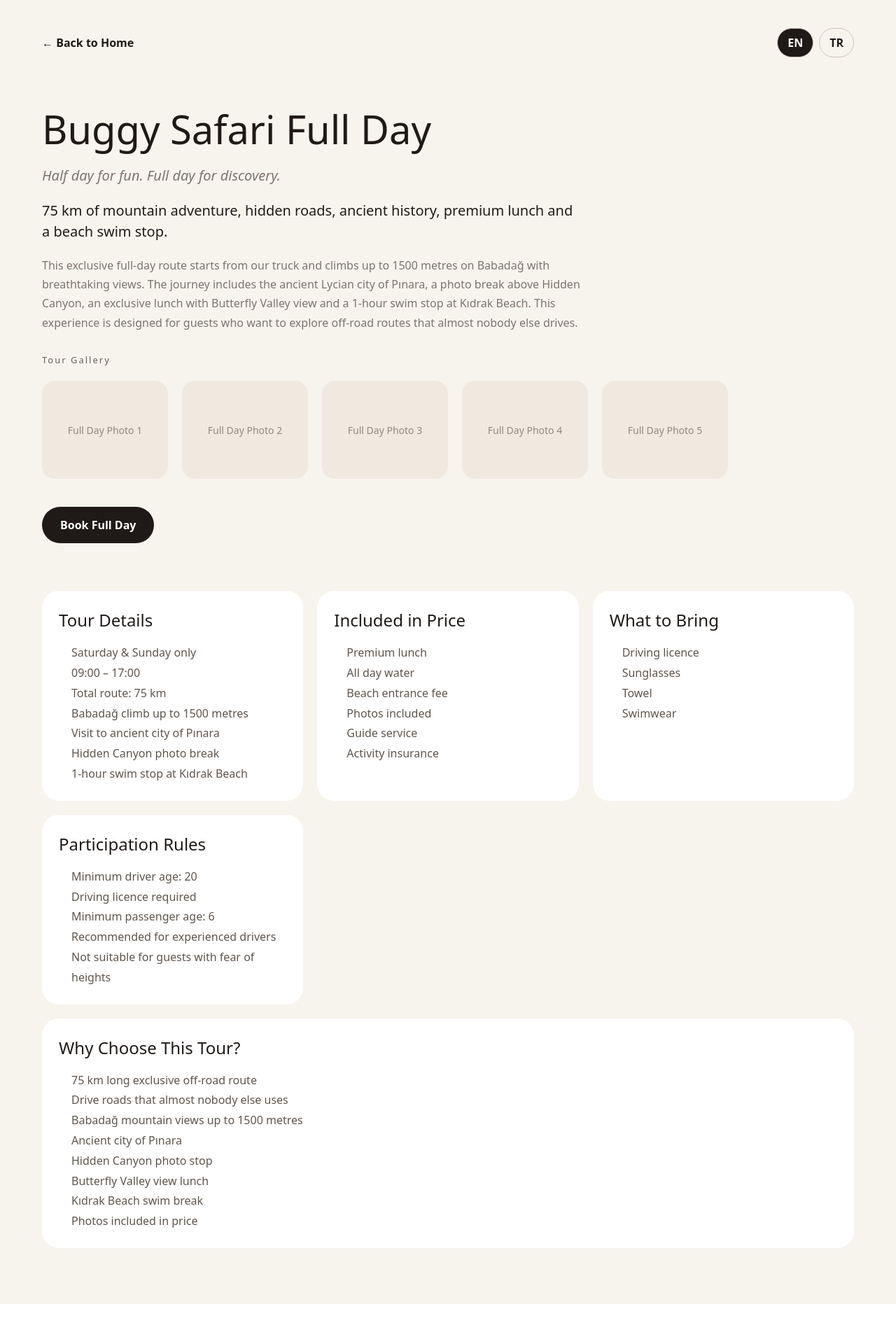
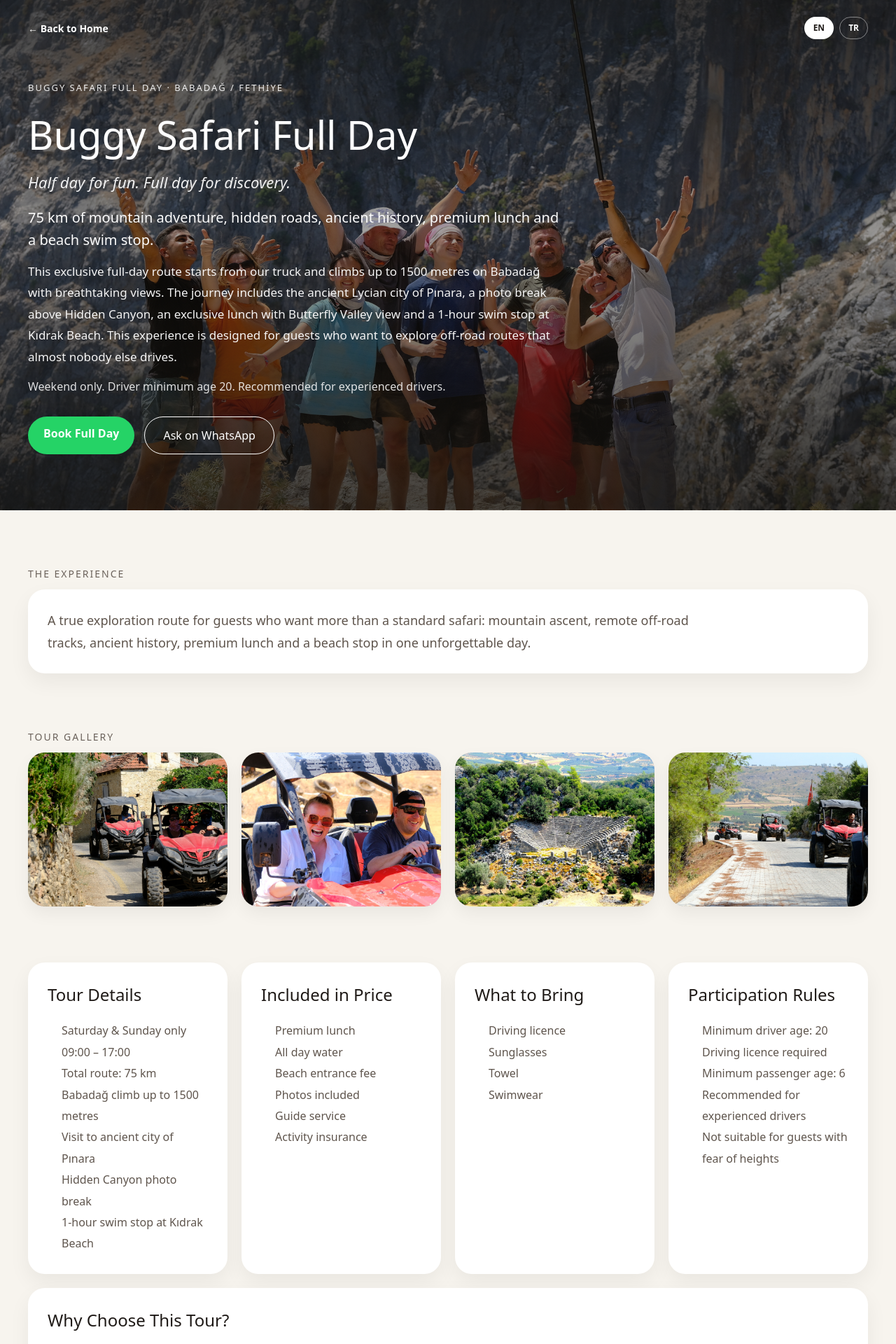
Before and after one commit to comendrive-a11y/comendrive-a11y, a Next.js app: page /buggy-full-day in a window 1280 px wide. Shown: the top 1920 px of the page at 70% size. Before the commit the page ends 1863 px from the top, so only its background shows below. Built offline with nearby package versions, Linux system fonts and the light colour scheme.

Commit message:
Update page.tsx

```diff
--- a/app/buggy-full-day/page.tsx
+++ b/app/buggy-full-day/page.tsx
@@ -5,33 +5,50 @@ import Link from "next/link";
 
 export default function BuggyFullDayPage() {
   const [lang, setLang] = React.useState<"en" | "tr">("en");
+  const isEn = lang === "en";
 
   const t = {
-    navBack: lang === "en" ? "← Back to Home" : "← Ana Sayfaya Dön",
-    title: lang === "en" ? "Buggy Safari Full Day" : "Buggy Safari Tam Gün",
-    slogan:
-      lang === "en"
+    navBack: isEn ? "← Back to Home" : "← Ana Sayfaya Dön",
+
+    heroTop: isEn
+      ? "BUGGY SAFARI FULL DAY · BABADAĞ / FETHİYE"
+      : "BUGGY SAFARI TAM GÜN · BABADAĞ / FETHİYE",
+
+    title: isEn ? "Buggy Safari Full Day" : "Buggy Safari Tam Gün",
+
+    slogan: isEn
       ? "Half day for fun. Full day for discovery."
       : "Yarım gün eğlence için. Tam gün keşif için.",
-    subtitle:
-      lang === "en"
+
+    subtitle: isEn
       ? "75 km of mountain adventure, hidden roads, ancient history, premium lunch and a beach swim stop."
       : "75 km dağ macerası, gizli yollar, antik tarih, premium öğle yemeği ve plaj yüzme molası.",
-    text:
-      lang === "en"
+
+    text: isEn
       ? "This exclusive full-day route starts from our truck and climbs up to 1500 metres on Babadağ with breathtaking views. The journey includes the ancient Lycian city of Pınara, a photo break above Hidden Canyon, an exclusive lunch with Butterfly Valley view and a 1-hour swim stop at Kıdrak Beach. This experience is designed for guests who want to explore off-road routes that almost nobody else drives."
       : "Bu özel tam günlük rota truck çıkışıyla başlar ve Babadağ’da 1500 metreye kadar muhteşem manzaralar eşliğinde yükselir. Yolculuk; antik Likya kenti Pınara, Hidden Canyon üzerinde fotoğraf molası, Butterfly Valley manzaralı özel öğle yemeği ve Kıdrak Beach’te 1 saatlik yüzme molasını içerir. Bu deneyim, neredeyse kimsenin sürmediği off-road yolları keşfetmek isteyen misafirler için tasarlanmıştır.",
 
-    gallery: lang === "en" ? "Tour Gallery" : "Tur Galerisi",
-    details: lang === "en" ? "Tour Details" : "Tur Detayları",
-    included: lang === "en" ? "Included in Price" : "Fiyata Dahil Olanlar",
-    bring: lang === "en" ? "What to Bring" : "Yanınızda Getirmeniz Gerekenler",
-    rules: lang === "en" ? "Participation Rules" : "Katılım Şartları",
-    why: lang === "en" ? "Why Choose This Tour?" : "Bu Turu Neden Seçmelisiniz?",
-    book: lang === "en" ? "Book Full Day" : "Tam Gün Rezervasyon",
+    heroNote: isEn
+      ? "Weekend only. Driver minimum age 20. Recommended for experienced drivers."
+      : "Sadece hafta sonu yapılır. Minimum sürücü yaşı 20’dir. Deneyimli sürücüler için tavsiye edilir.",
 
-    detailItems:
-      lang === "en"
+    gallery: isEn ? "Tour Gallery" : "Tur Galerisi",
+    experienceTitle: isEn ? "The Experience" : "Deneyim",
+
+    experienceText: isEn
+      ? "A true exploration route for guests who want more than a standard safari: mountain ascent, remote off-road tracks, ancient history, premium lunch and a beach stop in one unforgettable day."
+      : "Standart bir safari turundan daha fazlasını isteyen misafirler için gerçek bir keşif rotası: dağ çıkışı, uzak off-road yolları, antik tarih, premium öğle yemeği ve aynı gün içinde plaj molası.",
+
+    details: isEn ? "Tour Details" : "Tur Detayları",
+    included: isEn ? "Included in Price" : "Fiyata Dahil Olanlar",
+    bring: isEn ? "What to Bring" : "Yanınızda Getirmeniz Gerekenler",
+    rules: isEn ? "Participation Rules" : "Katılım Şartları",
+    why: isEn ? "Why Choose This Tour?" : "Bu Turu Neden Seçmelisiniz?",
+
+    book: isEn ? "Book Full Day" : "Tam Gün Rezervasyon",
+    whatsappAsk: isEn ? "Ask on WhatsApp" : "WhatsApp’tan Sor",
+
+    detailItems: isEn
       ? [
           "Saturday & Sunday only",
           "09:00 – 17:00",
@@ -51,8 +68,7 @@ export default function BuggyFullDayPage() {
           "Kıdrak Beach’te 1 saat yüzme molası",
         ],
 
-    includedItems:
-      lang === "en"
+    includedItems: isEn
       ? [
           "Premium lunch",
           "All day water",
@@ -70,13 +86,11 @@ export default function BuggyFullDayPage() {
           "Aktivite sigortası",
         ],
 
-    bringItems:
-      lang === "en"
+    bringItems: isEn
       ? ["Driving licence", "Sunglasses", "Towel", "Swimwear"]
-        : ["Ehliyet", "Güneş gözlüğü", "Havlu", "Swimwear"],
+      : ["Ehliyet", "Güneş gözlüğü", "Havlu", "Yüzme kıyafeti"],
 
-    ruleItems:
-      lang === "en"
+    ruleItems: isEn
       ? [
           "Minimum driver age: 20",
           "Driving licence required",
@@ -92,8 +106,7 @@ export default function BuggyFullDayPage() {
           "Yükseklik korkusu olanlar için uygun değildir",
         ],
 
-    whyItems:
-      lang === "en"
+    whyItems: isEn
       ? [
           "75 km long exclusive off-road route",
           "Drive roads that almost nobody else uses",
@@ -116,34 +129,53 @@ export default function BuggyFullDayPage() {
         ],
   };
 
+  const galleryImages = [
+    "/fullday-1.jpg",
+    "/fullday-2.jpg",
+    "/fullday-3.jpg",
+    "/fullday-4.jpg",
+  ];
+
+  const sectionTitleStyle: React.CSSProperties = {
+    fontSize: "14px",
+    letterSpacing: "2px",
+    textTransform: "uppercase",
+    color: "#6b625b",
+    marginBottom: "12px",
+  };
+
   const cardStyle: React.CSSProperties = {
     background: "#ffffff",
     borderRadius: "24px",
-    padding: "24px",
-  };
-
-  const listStyle: React.CSSProperties = {
-    margin: 0,
-    paddingLeft: "18px",
-    lineHeight: 1.8,
-    color: "#5f554d",
+    padding: "28px",
+    boxShadow: "0 12px 30px rgba(0,0,0,0.06)",
   };
 
   return (
     <main style={{ background: "#f7f4ee", color: "#1f1a17", minHeight: "100vh" }}>
       <section
         style={{
+          backgroundImage:
+            "linear-gradient(180deg, rgba(20,18,15,0.70) 0%, rgba(20,18,15,0.40) 45%, rgba(20,18,15,0.80) 100%), url('/fullday-hero.jpg')",
+          backgroundPosition: "center",
+          backgroundSize: "cover",
+          backgroundRepeat: "no-repeat",
+          color: "#fff",
+          padding: "24px 20px 80px",
+        }}
+      >
+        <div
+          style={{
             maxWidth: "1200px",
             margin: "0 auto",
-          padding: "40px 20px 80px",
           }}
         >
           <div
             style={{
               display: "flex",
               justifyContent: "space-between",
-            gap: "14px",
               alignItems: "center",
+              gap: "16px",
               flexWrap: "wrap",
               marginBottom: "clamp(30px, 6vw, 60px)",
             }}
@@ -151,25 +183,27 @@ export default function BuggyFullDayPage() {
             <Link
               href="/"
               style={{
+                color: "#fff",
                 textDecoration: "none",
-              color: "#1f1a17",
                 fontWeight: 600,
+                fontSize: "14px",
               }}
             >
               {t.navBack}
             </Link>
 
-          <div style={{ display: "flex", gap: "8px" }}>
+            <div style={{ display: "flex", gap: "8px", alignItems: "center" }}>
               <button
                 onClick={() => setLang("en")}
                 style={{
-                background: lang === "en" ? "#1f1a17" : "transparent",
-                color: lang === "en" ? "#fff" : "#1f1a17",
-                border: "1px solid #cfc6bb",
+                  background: isEn ? "#fff" : "transparent",
+                  border: "1px solid rgba(255,255,255,0.45)",
+                  color: isEn ? "#1f1a17" : "#fff",
+                  padding: "6px 12px",
                   borderRadius: "999px",
-                padding: "8px 14px",
                   cursor: "pointer",
-                fontWeight: 700,
+                  fontSize: "12px",
+                  fontWeight: 600,
                 }}
               >
                 EN
@@ -178,13 +212,14 @@ export default function BuggyFullDayPage() {
               <button
                 onClick={() => setLang("tr")}
                 style={{
-                background: lang === "tr" ? "#1f1a17" : "transparent",
-                color: lang === "tr" ? "#fff" : "#1f1a17",
-                border: "1px solid #cfc6bb",
+                  background: !isEn ? "#fff" : "transparent",
+                  border: "1px solid rgba(255,255,255,0.45)",
+                  color: !isEn ? "#1f1a17" : "#fff",
+                  padding: "6px 12px",
                   borderRadius: "999px",
-                padding: "8px 14px",
                   cursor: "pointer",
-                fontWeight: 700,
+                  fontSize: "12px",
+                  fontWeight: 600,
                 }}
               >
                 TR
@@ -192,100 +227,181 @@ export default function BuggyFullDayPage() {
             </div>
           </div>
 
-        <div style={{ marginBottom: "30px" }}>
-          <h1 style={{ fontSize: "clamp(32px, 6vw, 56px)", marginBottom: "10px" }}>
+          <div style={{ maxWidth: "780px" }}>
+            <p
+              style={{
+                fontSize: "13px",
+                letterSpacing: "2px",
+                opacity: 0.9,
+                marginBottom: "14px",
+              }}
+            >
+              {t.heroTop}
+            </p>
+
+            <h1
+              style={{
+                fontSize: "clamp(32px, 6vw, 56px)",
+                marginBottom: "10px",
+              }}
+            >
               {t.title}
             </h1>
+
             <div
               style={{
-              fontSize: "20px",
+                fontSize: "22px",
                 fontStyle: "italic",
-              opacity: 0.8,
-              marginBottom: "20px",
-              color: "#5f554d",
+                opacity: 0.92,
+                marginBottom: "18px",
               }}
             >
               {t.slogan}
             </div>
 
-          <p style={{ fontSize: "20px", maxWidth: "760px" }}>{t.subtitle}</p>
+            <p
+              style={{
+                fontSize: "20px",
+                lineHeight: 1.6,
+                maxWidth: "760px",
+                marginBottom: "14px",
+                opacity: 0.98,
+              }}
+            >
+              {t.subtitle}
+            </p>
+
+            <p
+              style={{
+                fontSize: "17px",
+                lineHeight: 1.8,
+                maxWidth: "760px",
+                marginBottom: "14px",
+                opacity: 0.95,
+              }}
+            >
+              {t.text}
+            </p>
 
             <p
               style={{
                 fontSize: "16px",
-              opacity: 0.8,
-              marginTop: "20px",
-              maxWidth: "780px",
-              lineHeight: "1.7",
-              color: "#5f554d",
+                lineHeight: 1.7,
+                maxWidth: "760px",
+                marginBottom: "28px",
+                opacity: 0.85,
               }}
             >
-            {t.text}
+              {t.heroNote}
             </p>
-        </div>
 
-        <div style={{ marginBottom: "12px", letterSpacing: "2px", fontSize: "13px", color: "#6b625b" }}>
-          {t.gallery}
-        </div>
-
-        <div
+            <div style={{ display: "flex", gap: "14px", flexWrap: "wrap" }}>
+              <a
+                href="/reservation"
                 style={{
-            display: "flex",
-            gap: "20px",
-            flexWrap: "wrap",
-            marginTop: "20px",
-            marginBottom: "40px",
-          }}
-        >
-          {["1", "2", "3", "4", "5"].map((i) => (
-            <div
-              key={i}
-              style={{
-                width: "180px",
-                height: "140px",
-                borderRadius: "18px",
-                background: "#efe7dc",
-                display: "flex",
-                alignItems: "center",
-                justifyContent: "center",
-                fontSize: "14px",
-                color: "#7a6f65",
-                opacity: 0.8,
-              }}
-            >
-              {lang === "en" ? `Full Day Photo ${i}` : `Tam Gün Fotoğraf ${i}`}
-            </div>
-          ))}
-        </div>
-
-        <a
-          href="https://wa.me/905446358280?text=Hello%20I%20want%20to%20book%20Full%20Day%20Buggy%20Safari"
-          style={{
-            display: "inline-block",
-            background: "#1f1a17",
+                  background: "#25D366",
                   color: "#fff",
-            padding: "14px 26px",
+                  padding: "12px 22px",
                   borderRadius: "999px",
                   textDecoration: "none",
-            fontSize: "16px",
                   fontWeight: 600,
-            marginBottom: "34px",
                 }}
               >
                 {t.book}
               </a>
 
+              <a
+                href="https://wa.me/905446358280?text=Hello%20I%20want%20to%20ask%20about%20Full%20Day%20Buggy%20Safari"
+                target="_blank"
+                rel="noreferrer"
+                style={{
+                  border: "1px solid #fff",
+                  color: "#fff",
+                  padding: "14px 26px",
+                  borderRadius: "999px",
+                  textDecoration: "none",
+                  fontWeight: 500,
+                }}
+              >
+                {t.whatsappAsk}
+              </a>
+            </div>
+          </div>
+        </div>
+      </section>
+
+      <section style={{ padding: "80px 20px 40px" }}>
+        <div style={{ maxWidth: "1200px", margin: "0 auto" }}>
+          <p style={sectionTitleStyle}>{t.experienceTitle}</p>
+          <div style={cardStyle}>
+            <p
+              style={{
+                margin: 0,
+                fontSize: "18px",
+                lineHeight: 1.8,
+                color: "#5f554d",
+                maxWidth: "920px",
+              }}
+            >
+              {t.experienceText}
+            </p>
+          </div>
+        </div>
+      </section>
+
+      <section style={{ padding: "40px 20px" }}>
+        <div style={{ maxWidth: "1200px", margin: "0 auto" }}>
+          <p style={sectionTitleStyle}>{t.gallery}</p>
+
+          <div
+            style={{
+              display: "grid",
+              gridTemplateColumns: "repeat(auto-fit, minmax(220px, 1fr))",
+              gap: "20px",
+            }}
+          >
+            {galleryImages.map((src, index) => (
+              <div
+                key={index}
+                style={{
+                  borderRadius: "24px",
+                  overflow: "hidden",
+                  minHeight: "220px",
+                  boxShadow: "0 10px 24px rgba(0,0,0,0.06)",
+                  background: "#e9e1d6",
+                }}
+              >
+                <img
+                  src={src}
+                  alt={`Full Day Buggy ${index + 1}`}
+                  style={{
+                    width: "100%",
+                    height: "100%",
+                    minHeight: "220px",
+                    objectFit: "cover",
+                    display: "block",
+                  }}
+                />
+              </div>
+            ))}
+          </div>
+        </div>
+      </section>
+
+      <section style={{ padding: "40px 20px 80px" }}>
+        <div style={{ maxWidth: "1200px", margin: "0 auto" }}>
           <div
             style={{
               display: "grid",
               gridTemplateColumns: "repeat(auto-fit, minmax(280px, 1fr))",
               gap: "20px",
-            marginTop: "34px",
             }}
           >
             <div style={cardStyle}>
-            <h3 style={{ marginTop: 0, marginBottom: "14px", fontSize: "24px" }}>{t.details}</h3>
-            <ul style={listStyle}>
+              <h3 style={{ marginTop: 0, marginBottom: "18px", fontSize: "24px" }}>
+                {t.details}
+              </h3>
+              <ul style={{ paddingLeft: "20px", margin: 0, lineHeight: 1.9, color: "#5f554d" }}>
                 {t.detailItems.map((item) => (
                   <li key={item}>{item}</li>
                 ))}
@@ -293,8 +409,10 @@ export default function BuggyFullDayPage() {
             </div>
 
             <div style={cardStyle}>
-            <h3 style={{ marginTop: 0, marginBottom: "14px", fontSize: "24px" }}>{t.included}</h3>
-            <ul style={listStyle}>
+              <h3 style={{ marginTop: 0, marginBottom: "18px", fontSize: "24px" }}>
+                {t.included}
+              </h3>
+              <ul style={{ paddingLeft: "20px", margin: 0, lineHeight: 1.9, color: "#5f554d" }}>
                 {t.includedItems.map((item) => (
                   <li key={item}>{item}</li>
                 ))}
@@ -302,8 +420,10 @@ export default function BuggyFullDayPage() {
             </div>
 
             <div style={cardStyle}>
-            <h3 style={{ marginTop: 0, marginBottom: "14px", fontSize: "24px" }}>{t.bring}</h3>
-            <ul style={listStyle}>
+              <h3 style={{ marginTop: 0, marginBottom: "18px", fontSize: "24px" }}>
+                {t.bring}
+              </h3>
+              <ul style={{ paddingLeft: "20px", margin: 0, lineHeight: 1.9, color: "#5f554d" }}>
                 {t.bringItems.map((item) => (
                   <li key={item}>{item}</li>
                 ))}
@@ -311,8 +431,10 @@ export default function BuggyFullDayPage() {
             </div>
 
             <div style={cardStyle}>
-            <h3 style={{ marginTop: 0, marginBottom: "14px", fontSize: "24px" }}>{t.rules}</h3>
-            <ul style={listStyle}>
+              <h3 style={{ marginTop: 0, marginBottom: "18px", fontSize: "24px" }}>
+                {t.rules}
+              </h3>
+              <ul style={{ paddingLeft: "20px", margin: 0, lineHeight: 1.9, color: "#5f554d" }}>
                 {t.ruleItems.map((item) => (
                   <li key={item}>{item}</li>
                 ))}
@@ -320,14 +442,80 @@ export default function BuggyFullDayPage() {
             </div>
 
             <div style={{ ...cardStyle, gridColumn: "1 / -1" }}>
-            <h3 style={{ marginTop: 0, marginBottom: "14px", fontSize: "24px" }}>{t.why}</h3>
-            <ul style={listStyle}>
+              <h3 style={{ marginTop: 0, marginBottom: "18px", fontSize: "24px" }}>
+                {t.why}
+              </h3>
+              <ul style={{ paddingLeft: "20px", margin: 0, lineHeight: 1.9, color: "#5f554d" }}>
                 {t.whyItems.map((item) => (
                   <li key={item}>{item}</li>
                 ))}
               </ul>
             </div>
           </div>
+        </div>
+      </section>
+
+      <section
+        style={{
+          padding: "0 20px 90px",
+        }}
+      >
+        <div
+          style={{
+            maxWidth: "1200px",
+            margin: "0 auto",
+            textAlign: "center",
+            background: "#ffffff",
+            borderRadius: "28px",
+            padding: "40px 24px",
+            boxShadow: "0 12px 30px rgba(0,0,0,0.06)",
+          }}
+        >
+          <h2 style={{ fontSize: "34px", marginTop: 0, marginBottom: "20px" }}>
+            {t.book}
+          </h2>
+
+          <div
+            style={{
+              display: "flex",
+              justifyContent: "center",
+              gap: "14px",
+              flexWrap: "wrap",
+            }}
+          >
+            <a
+              href="/reservation"
+              style={{
+                display: "inline-block",
+                background: "#25D366",
+                color: "#fff",
+                padding: "14px 24px",
+                borderRadius: "999px",
+                textDecoration: "none",
+                fontWeight: 700,
+              }}
+            >
+              {t.book}
+            </a>
+
+            <a
+              href="https://wa.me/905446358280?text=Hello%20I%20want%20to%20ask%20about%20Full%20Day%20Buggy%20Safari"
+              target="_blank"
+              rel="noreferrer"
+              style={{
+                display: "inline-block",
+                border: "1px solid #1f1a17",
+                color: "#1f1a17",
+                padding: "14px 24px",
+                borderRadius: "999px",
+                textDecoration: "none",
+                fontWeight: 600,
+              }}
+            >
+              {t.whatsappAsk}
+            </a>
+          </div>
+        </div>
       </section>
     </main>
   );
```
Lines whose indentation alone changed are shown as unchanged.
